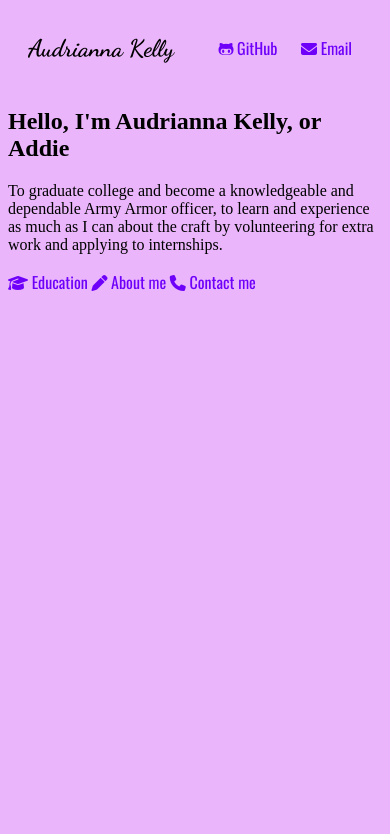
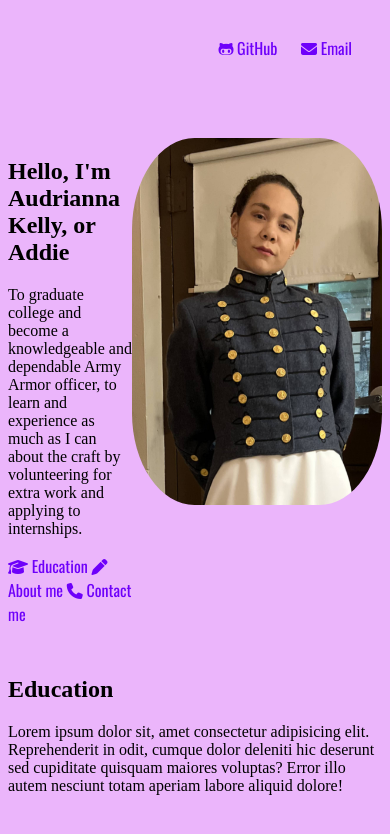
Before and after one commit to AppleJelly2225/AppleJelly2225.github.io, a plain HTML site: page index.html in a window 390 px wide. Drawn offline with nearby package versions, Linux system fonts and the light colour scheme; a web font is replaced by a local one.

Commit message:
connecting

```diff
--- a/index.html
+++ b/index.html
@@ -4,7 +4,7 @@
     <meta charset="UTF-8">
     <meta name="viewport" content="width=device-width, initial-scale=1.0">
     <title>Kelly's Portfolio</title>
-    <link rel="stylesheet" href="kellyStyles.css">
+    <!-- <link rel="stylesheet" href="kellyStyles.css"> -->
 
     <link rel="preconnect" href="https://fonts.googleapis.com">
 <link rel="preconnect" href="https://fonts.gstatic.com" crossorigin>
@@ -13,11 +13,79 @@
     <link rel="stylesheet" href="https://cdnjs.cloudflare.com/ajax/libs/font-awesome/6.7.2/css/all.min.css"
     integrity="sha512-Evv84Mr4kqVGRNSgIGL/F/aIDqQb7xQ2vcrdIwxfjThSH8CSR7PBEakCr51Ck+w+/U6swU2Im1vVX0SVk9ABhg=="
     crossorigin="anonymous" referrerpolicy="no-referrer" />
+
+    <style>
+        :root{
+            --text-color: black;
+            --link-color: #6E00FA;
+            --background-color: #EBB5FB;
+            }
+
+        * {
+            box-sizing: border-box;
+        }
+
+        body{
+            font-family: Gideon Roman;
+            background-color: var(--background-color);
+        }
+
+        a{
+            font-family: Oswald;
+            color: var(--link-color);
+            text-decoration: none;
+        }
+
+        a:hover {
+            color: #6c32b8;
+        }
+
+        nav {
+            display: flex;
+            justify-content: space-between;
+            padding: 0 50px;
+            height: 80px;
+            align-items: center;
+        }
+
+        nav .itemsRight a{
+            margin: 0 10px;
+        }
+
+        nav .nameCenter{
+
+        }
+
+        @media(max-width: 600px){
+            nav{
+                padding: 0 20px;
+            }
+        }
+
+        .sect1{
+            display: flex;
+            justify-content: space-between;
+            /* padding: 20px 50px; */
+            margin: 50px 0;
+        }
+
+        section .sect1 p{
+            display: inline-block;
+            padding: 5px 10px;
+        }
+
+        img{
+            width: 250px;
+            border-radius: 25%;
+            /* height: 350px; */
+        }
+    </style>
+
 </head>
 <body>
     <nav>
          <h1 class="nameCenter" style="font-family: Dancing Script;">
-            Audrianna Kelly
+            <!-- Audrianna Kelly -->
          </h1>
 
          <div class="itemsRight">
@@ -37,13 +105,14 @@
 
     <main>
         <section class="sect1">
-            <div>
+            <div id="header">
                 <h2>Hello, I'm Audrianna Kelly, or Addie</h2>
                 <p>To graduate college and become a knowledgeable and dependable Army Armor officer,
                     to learn and experience as much as I can about the craft by volunteering for extra
                     work and applying to internships.
                 </p>
 
+                <div id="links">
                 <a href="#education&skills">
                     <i class="fa-solid fa-graduation-cap"></i>
                     Education
@@ -56,13 +125,23 @@
                     <i class="fa-solid fa-phone"></i>
                     Contact me
                 </a>
+                </div>
             </div>
-            <!-- <img src="TTGM7523.JPG" alt="girl w/ weighted vest, on outside trail;" max-width="50px"; max-height="50px"> -->
 
+            <div id="pic1">
+                <img src="IMG_1034(3).JPG" alt="girl w/ weighted vest, on outside trail;">
+            </div>
         </section>
+        <section class="sect2">
+            <h2>Education</h2>
+            <div id="text">
+                Lorem ipsum dolor sit, amet consectetur adipisicing elit. Reprehenderit in odit, cumque
+                dolor deleniti hic deserunt sed cupiditate quisquam maiores voluptas? Error illo autem
+                nesciunt totam aperiam labore aliquid dolore!
+            </div>
+            <div>
 
-        <section class="sect2">
-
+            </div>
         </section>
     </main>
 </body>
```
Also changed, not shown: IMG_1034(2).jpg (added), IMG_1034(3).jpg (added), 1 other file.
